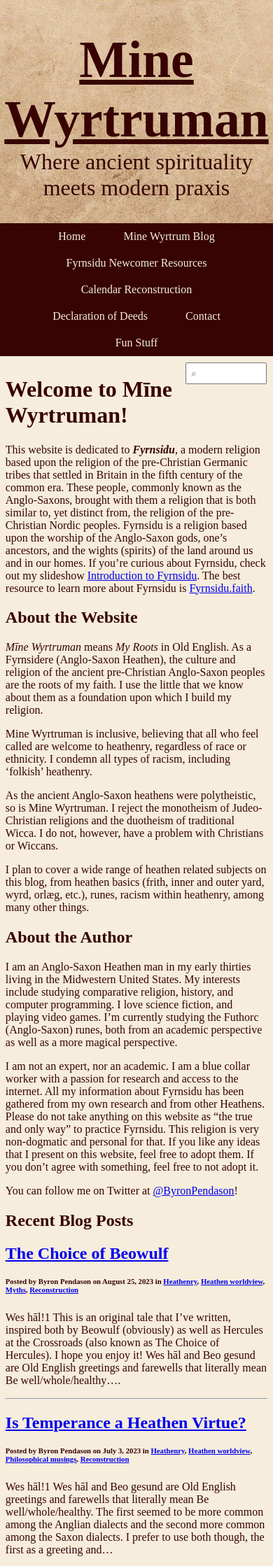
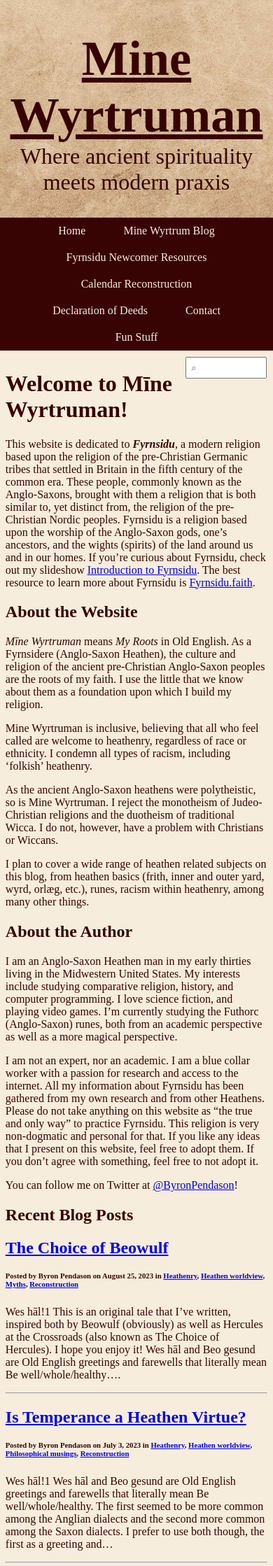
Before and after one commit to byronpendason/mwtest, a Jekyll site: the page built from index.md, in a window 390 px wide. Shown: the top 2238 px of the page at 70% size. Built offline with Jekyll 4.4.1, drawn with Linux system fonts in a browser that asks for light colours; some web fonts are replaced; our own code applies the rules of GitHub Pages for plain Markdown files; comment, search, counter and statistics services are not loaded.

Commit message:
Update style.css

```diff
--- a/css/style.css
+++ b/css/style.css
@@ -23,10 +23,10 @@
 }
 @media screen and (max-width: 800px) {
   .title a {
-    font-size: 1.15em;
+    font-size: 1.1em;
   }
   .subtitle {
-    font-size: 1.07em;
+    font-size: 1.05em;
   }
 }
 .page-title {
```
